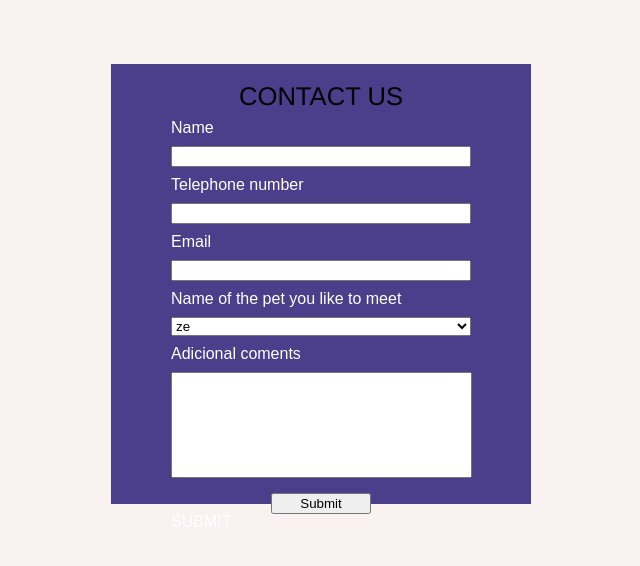
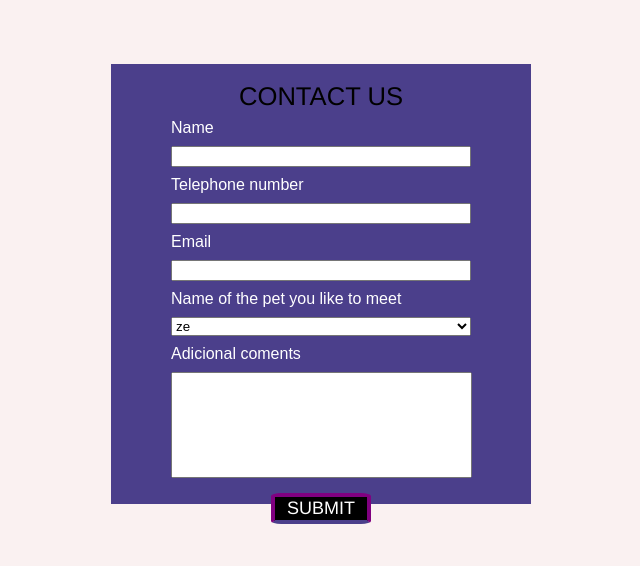
Before and after one commit to notter-lesly/Baby-Shark-Shelter, a website: page projetodogo/form.html in a window 1280 px wide. Shown: the whole page, without its empty margins (319-959 px from the left). Drawn offline with Linux system fonts and the light colour scheme.

Commit message:
small fixes

```diff
--- a/projetodogo/form.html
+++ b/projetodogo/form.html
@@ -32,7 +32,7 @@
       <label> Adicional coments</label>
       <textarea maxlength="200"> </textarea>
 
-      <input type="submit" id= "botao" class="botao">SUBMIT</input>
+      <button type="submit" id= "botao" class="botao">SUBMIT</button>
     </form>
   </div>
 
--- a/projetodogo/public/js/form.js
+++ b/projetodogo/public/js/form.js
@@ -1,6 +1,5 @@
  function mensagem(event){
-     console.log('kedi')
-     event.preventDefault()
+    event.preventDefault()
     alert('thank you! Soon we will contact you')
 }
 
```
Also changed, not shown: projetodogo/public/img/1.jpg (deleted), projetodogo/public/img/2.jpg (deleted), projetodogo/public/img/3.jpg (deleted), projetodogo/public/img/4.jpg (deleted), projetodogo/public/img/5.jpg (deleted), projetodogo/public/img/6.jpg (deleted), projetodogo/public/img/7.jpg (deleted), projetodogo/public/img/8.jpg (deleted), projetodogo/public/img/eu.jpg (deleted).
